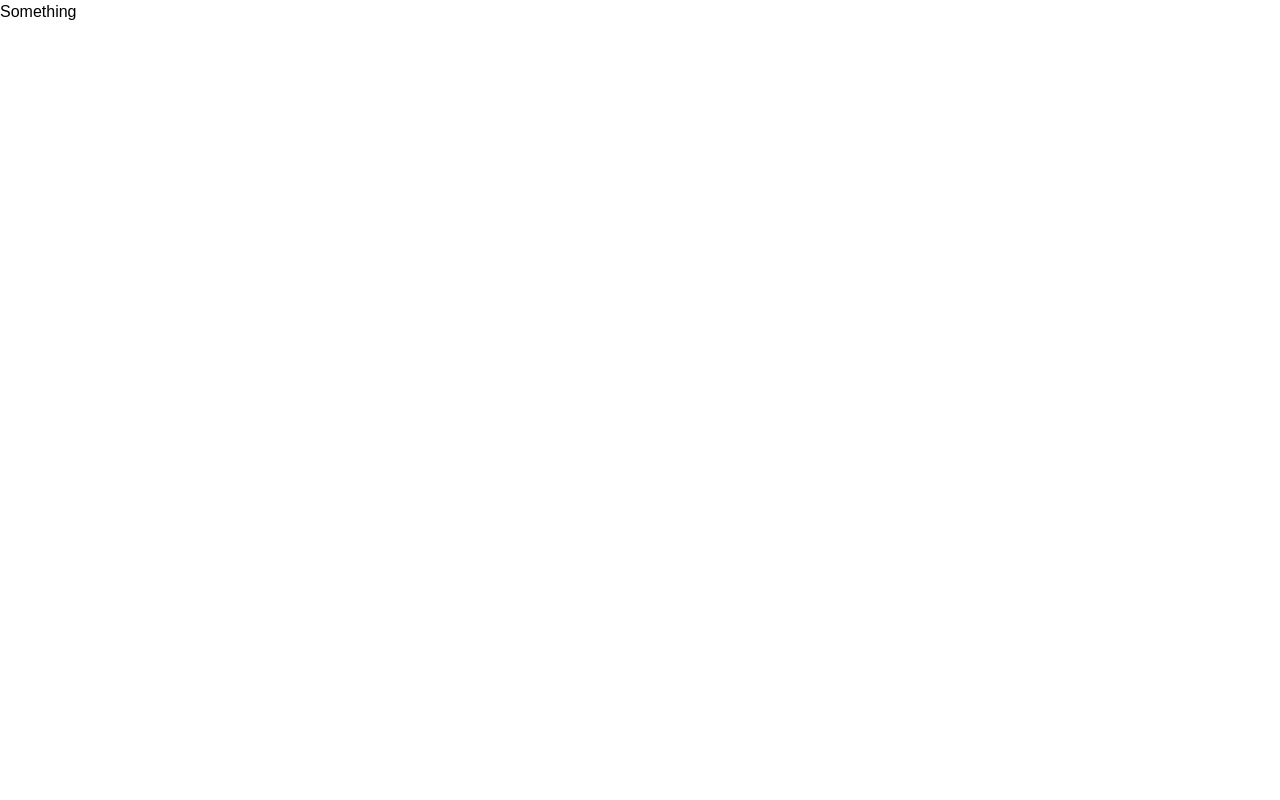
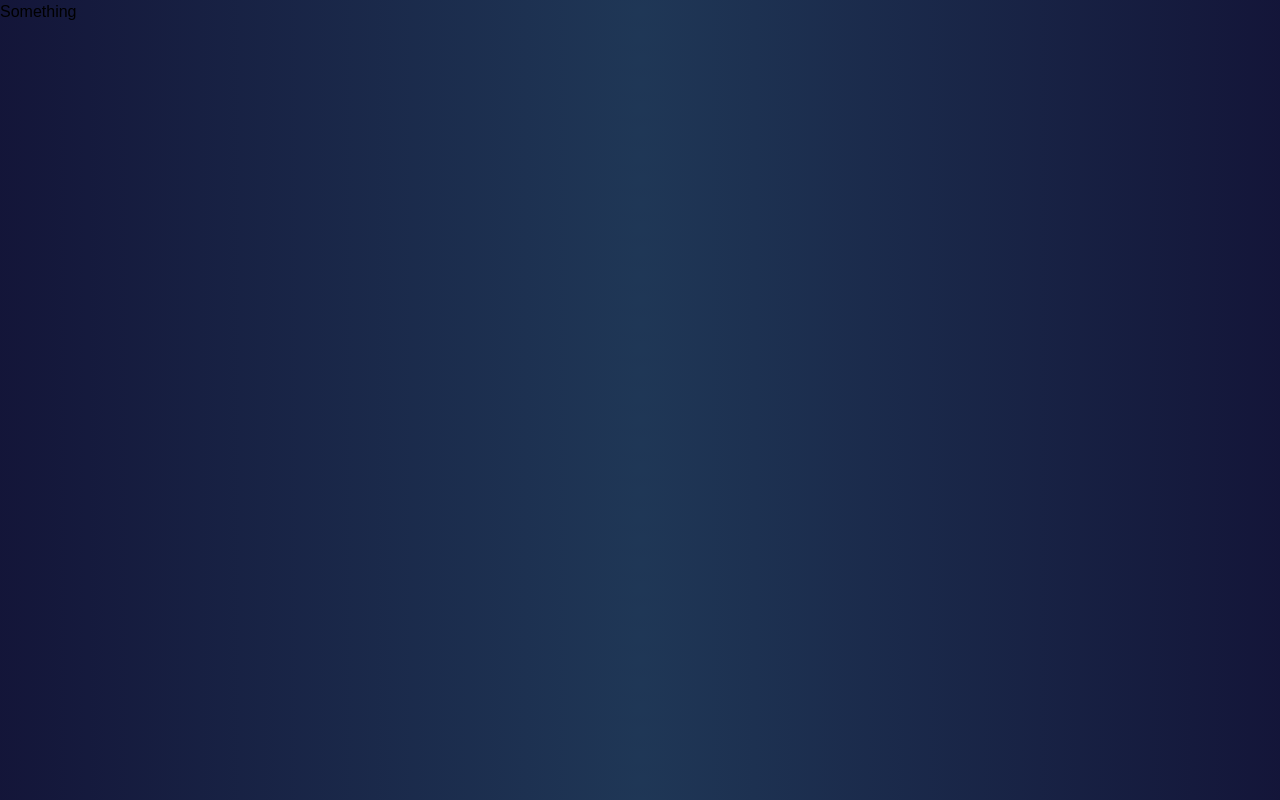
Before and after one commit to vlasscontreras/rpssl, a Nuxt app: page / in a window 1280 px wide. Built offline with nearby package versions, Linux system fonts and the light colour scheme.

Commit message:
feat(color): add color palette

```diff
--- a/assets/css/global.css
+++ b/assets/css/global.css
@@ -1,3 +1,30 @@
 :root {
+  /* Typography */
   --font-base: 'Barlow Semi Condensed', sans-serif;
+
+  /* Colors */
+  --color-background-start: hsl(214, 47%, 23%);
+  --color-background-end: hsl(237, 49%, 15%);
+  --color-cyan-start: hsl(189, 59%, 53%);
+  --color-cyan-end: hsl(189, 58%, 57%);
+  --color-header-outline: hsl(217, 16%, 45%);
+  --color-lizard-start: hsl(261, 73%, 60%);
+  --color-lizard-end: hsl(261, 72%, 63%);
+  --color-paper-start: hsl(230, 89%, 62%);
+  --color-paper-end: hsl(230, 89%, 65%);
+  --color-rock-start: hsl(349, 71%, 52%);
+  --color-rock-end: hsl(349, 70%, 56%);
+  --color-scissors-start: hsl(39, 89%, 49%);
+  --color-scissors-end: hsl(40, 84%, 53%);
+  --color-text-dark: hsl(229, 25%, 31%);
+  --color-text-score: hsl(229, 64%, 46%);
 }
+
+body {
+  background-image:
+    radial-gradient(
+      circle,
+      var(--color-background-start) 0%,
+      var(--color-background-end) 100%
+    );
+}
--- a/layouts/default.vue
+++ b/layouts/default.vue
@@ -3,3 +3,14 @@
     <Nuxt />
   </div>
 </template>
+
+<script lang="ts">
+import Vue from 'vue'
+export default Vue.extend({
+  head: {
+    bodyAttrs: {
+      class: 'dark'
+    }
+  }
+})
+</script>
--- a/tailwind.config.js
+++ b/tailwind.config.js
@@ -1,5 +1,5 @@
 module.exports = {
-  darkMode: 'media',
+  darkMode: 'class',
   future: {
     // removeDeprecatedGapUtilities: true,
     // purgeLayersByDefault: true,
@@ -18,10 +18,25 @@ module.exports = {
     ]
   },
   theme: {
-    extend: {
-      fontFamily: {
-        sans: 'var(--font-base)'
-      }
+    fontFamily: {
+      sans: 'var(--font-base)'
+    },
+    colors: {
+      'background-end': 'var(--color-background-end)',
+      'background-start': 'var(--color-background-start)',
+      'cyan-end': 'var(--color-cyan-end)',
+      'cyan-start': 'var(--color-cyan-start)',
+      'header-outline': 'var(--color-header-outline)',
+      'lizard-end': 'var(--color-lizard-end)',
+      'lizard-start': 'var(--color-lizard-start)',
+      'paper-end': 'var(--color-paper-end)',
+      'paper-start': 'var(--color-paper-start)',
+      'rock-end': 'var(--color-rock-end)',
+      'rock-start': 'var(--color-rock-start)',
+      'scissors-end': 'var(--color-scissors-end)',
+      'scissors-start': 'var(--color-scissors-start)',
+      dark: 'var(--color-text-dark)',
+      score: 'var(--color-text-score)'
     }
   },
   variants: {},
```
